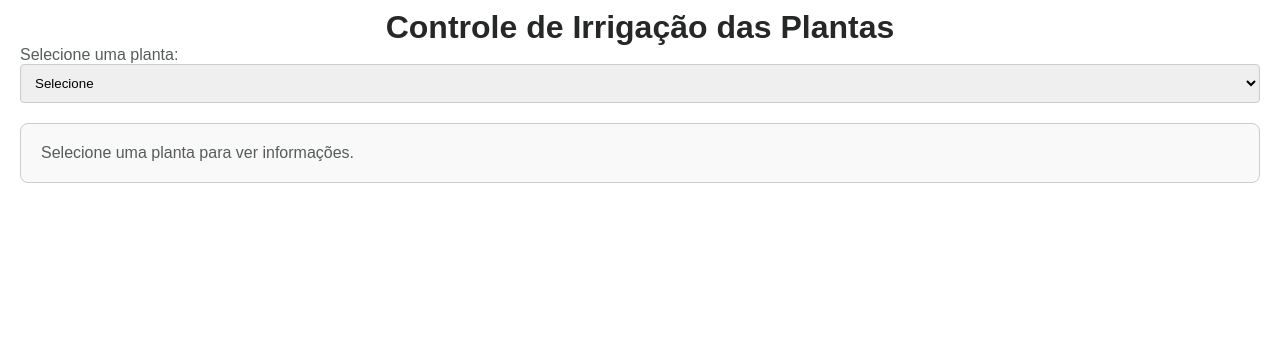
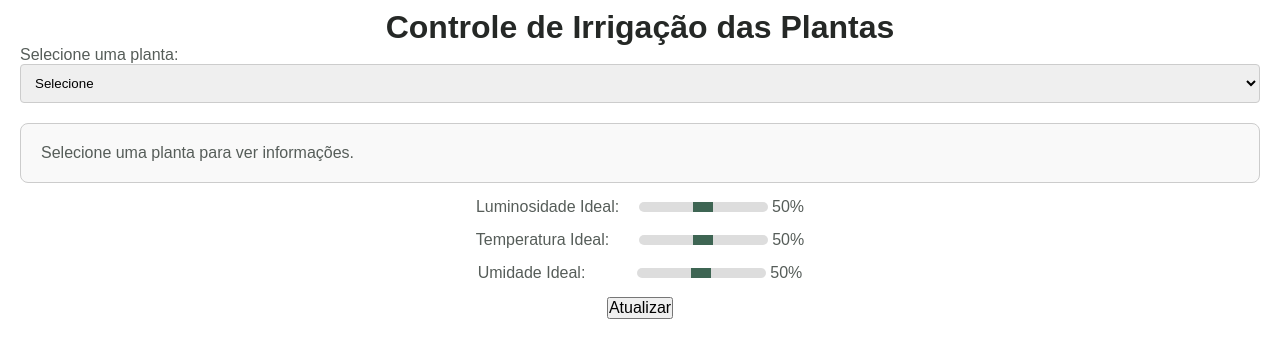
Before and after one commit to GabrielAlesiunas/SMARTGARDEN, a PHP site: page /controle.php in a window 1280 px wide. Shown: the part 169-527 px from the top of the page. Run offline with PHP 8.4, Linux system fonts and the light colour scheme; a user stored in the database is signed in; data comes from the database, SQL or seed files in the repository.

Commit message:
Tela Controle

```diff
--- a/assets/css/style Controle.css
+++ b/assets/css/style Controle.css
@@ -147,14 +147,11 @@ select {
   }
 }
 
-@media screen and (max-width: 425px) {
-}
+@media screen and (max-width: 425px) {}
 
-@media screen and (max-width: 375px) {
-}
+@media screen and (max-width: 375px) {}
 
-@media screen and (max-width: 320px) {
-}
+@media screen and (max-width: 320px) {}
 
 @import url('https://fonts.googleapis.com/css2?family=Poppins:wght@400;500;600;700&display=swap');
 
@@ -473,3 +470,148 @@ img {
     right: 3rem;
   }
 }
+
+
+
+
+/* .horario {
+  display: block;
+  margin-top: 20px;
+  font-size: 18px;
+}
+
+.txthorario {
+  padding: 8px;
+  font-size: 16px;
+  margin-bottom: 20px;
+}
+
+.btnProgramar {
+  padding: 10px 20px;
+  font-size: 16px;
+  background-color: #4caf50;
+  color: #fff;
+  border: none;
+  cursor: pointer;
+}
+
+.statusIrrigacao {
+  font-size: 18px;
+  color: #4caf50;
+} */
+
+
+#umidade {
+  font-size: 24px;
+  margin-bottom: 20px;
+}
+
+#barra-umidade {
+  width: 300px;
+  height: 20px;
+  background-color: #eee;
+  border-radius: 10px;
+  overflow: hidden;
+  margin: 0 auto;
+  margin-top: 100px;
+}
+
+#porcentagem {
+  width: 70%;
+  /* Ajuste inicial para a porcentagem desejada */
+  height: 100%;
+  background-color: #4CAF50;
+  border-radius: 10px;
+  transition: width 0.5s;
+}
+
+/* Umidade Ideal */
+.divUmidade {
+  margin-top: 15px;
+  text-align: center;
+}
+
+.divUmidade input[type="range"]:active,
+.divUmidade input[type="range"]:focus {
+  outline: none;
+}
+
+.divUmidade input[type="range"] {
+  appearance: none;
+  background-color: #ddd;
+  height: 10px;
+  border-radius: 5px;
+  margin: 0;
+  padding: 0;
+  margin-left: 47px;
+}
+
+.divUmidade input[type="range"]::-webkit-slider-thumb {
+  appearance: none;
+  width: 20px;
+  height: 20px;
+  background-color: #3e6553;
+}
+
+/* Temperatura Ideal */
+.divTemperatura {
+  margin-top: 15px;
+  text-align: center;
+}
+
+.divTemperatura input[type="range"]:active,
+.divTemperatura input[type="range"]:focus {
+  outline: none;
+}
+
+.divTemperatura input[type="range"] {
+  appearance: none;
+  background-color: #ddd;
+  height: 10px;
+  border-radius: 5px;
+  margin: 0;
+  padding: 0;
+  margin-left: 25px;
+}
+
+.divTemperatura input[type="range"]::-webkit-slider-thumb {
+  appearance: none;
+  width: 20px;
+  height: 20px;
+  background-color: #3e6553;
+}
+
+/* Luminosidade Ideal */
+.divLuminosidade {
+  margin-top: 15px;
+  text-align: center;
+}
+
+.divLuminosidade input[type="range"]:active,
+.divLuminosidade input[type="range"]:focus {
+  outline: none;
+}
+
+.divLuminosidade input[type="range"] {
+  appearance: none;
+  background-color: #ddd;
+  height: 10px;
+  border-radius: 5px;
+  margin: 0px;
+  padding: 0;
+  margin-left: 15px;
+}
+
+.divLuminosidade input[type="range"]::-webkit-slider-thumb {
+  appearance: none;
+  width: 20px;
+  height: 20px;
+  background-color: #3e6553;
+}
+
+.formInfo{
+  text-align: center;
+}
+.btnAtualizar{
+  margin-top: 15px;
+}
--- a/assets/js/script Controle.js
+++ b/assets/js/script Controle.js
@@ -60,10 +60,7 @@ document.addEventListener("DOMContentLoaded", function () {
   });
 });
 
-
-
-
-document.getElementById("selectPlant").addEventListener("change", function() {
+document.getElementById("selectPlant").addEventListener("change", function () {
   const selectedPlant = this.value;
   if (selectedPlant) {
     const plantInfoDiv = document.getElementById("plantInfo");
@@ -71,7 +68,7 @@ document.getElementById("selectPlant").addEventListener("change", function() {
     const xhr = new XMLHttpRequest();
     xhr.open("GET", "buscar_planta.php?nomePlanta=" + selectedPlant, true);
 
-      xhr.onreadystatechange = function() {
+    xhr.onreadystatechange = function () {
       if (xhr.readyState === 4 && xhr.status === 200) {
         plantInfoDiv.innerHTML = xhr.responseText;
       }
@@ -80,3 +77,54 @@ document.getElementById("selectPlant").addEventListener("change", function() {
     xhr.send();
   }
 });
+
+// function programar() {
+//   var horario = document.getElementById("horario").value;
+
+//   // Certifique-se de ajustar a URL para a rota correta em sua ESP32
+//   var url = "http://endereco-da-sua-esp32/rota-para-programar";
+
+//   // Dados a serem enviados no corpo da requisição
+//   var dados = {
+//     horario: horario,
+//     // Adicione outros dados, se necessário
+//   };
+
+//   fetch(url, {
+//     method: "POST",
+//     headers: {
+//       "Content-Type": "application/json",
+//       // Adicione outros cabeçalhos, se necessário
+//     },
+//     body: JSON.stringify(dados),
+//   })
+//     .then((response) => response.json())
+//     .then((data) => {
+//       // Manipule a resposta da ESP32 aqui
+//       console.log("Resposta da ESP32:", data);
+
+//       // Atualize o status da planta com a resposta da ESP32
+//       atualizarStatusPlanta(data.status);
+//     })
+//     .catch((error) => {
+//       console.error("Erro ao enviar requisição para a ESP32:", error);
+//     });
+// }
+
+// function atualizarStatusPlanta(status) {
+//   // Atualize o elemento HTML com o status da planta
+//   var statusElement = document.getElementById("status");
+//   statusElement.textContent = "Status da Planta: " + status;
+// }
+
+function exibirLuminosidade(valor) {
+  document.getElementById('valorLuminosidade').textContent = valor + '%';
+}
+
+function exibirUmidade(valor) {
+  document.getElementById('valorUmidade').textContent = valor + '%';
+}
+
+function exibirTemperatura(valor) {
+  document.getElementById('valorTemperatura').textContent = valor + '%';
+}
--- a/controle.php
+++ b/controle.php
@@ -82,6 +82,30 @@ $nomeDoUsuario = $_SESSION['username'];
         <div id="plantInfo">
             <p>Selecione uma planta para ver informações.</p>
         </div>
+
+        <form class="formInfo" action="atualizarInfoPlantas.php" method="get">
+            <!-- Luminosidade Ideal -->
+            <div class="divLuminosidade">
+                <label for="volLuminosidade">Luminosidade Ideal:</label>
+                <input type="range" id="volLuminosidade" name="volLuminosidade" min="0" max="100" oninput="exibirLuminosidade(this.value)">
+                <span id="valorLuminosidade">50%</span>
+            </div>
+
+            <!-- Temperatura Ideal -->
+            <div class="divTemperatura">
+                <label for="volTemperatura">Temperatura Ideal:</label>
+                <input type="range" id="volTemperatura" name="volTemperatura" min="0" max="100" oninput="exibirTemperatura(this.value)">
+                <span id="valorTemperatura">50%</span>
+            </div>
+
+            <!-- Umidade Ideal -->
+            <div class="divUmidade">
+                <label for="volUmidade">Umidade Ideal:</label>
+                <input type="range" id="volUmidade" name="volUmidade" min="0" max="100" oninput="exibirUmidade(this.value)">
+                <span id="valorUmidade">50%</span>
+            </div>
+            <input class="btnAtualizar" type="submit" value="Atualizar">
+        </form>
     </main>
     <script src="assets/js/script Controle.js"></script>
 </body>
```
Also changed, not shown: atualizarInfoPlantas.php (added, +19 -0 lines), assets/imgPlantas/alface.png (added), assets/imgPlantas/bertalha.png (added), assets/imgPlantas/cebola.png (added), assets/imgPlantas/cenoura.png (added), assets/imgPlantas/espinafre.png (added), assets/imgPlantas/hortela.webp (added), assets/imgPlantas/menta.png (added), assets/imgPlantas/pimentao.jpg (added), assets/imgPlantas/rabanete.png (added), assets/imgPlantas/tomate.png (added). Lines whose indentation alone changed are shown as unchanged.
